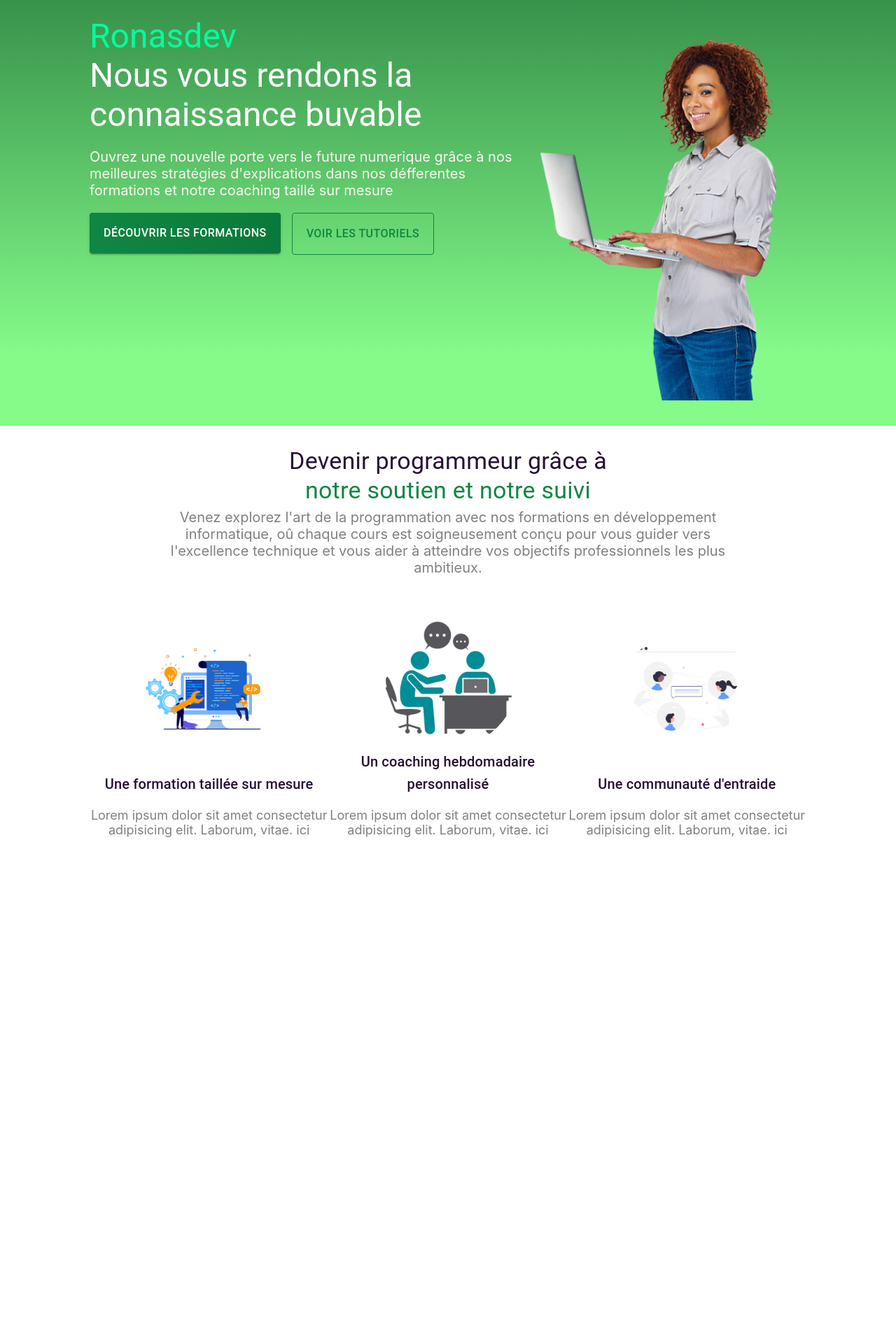
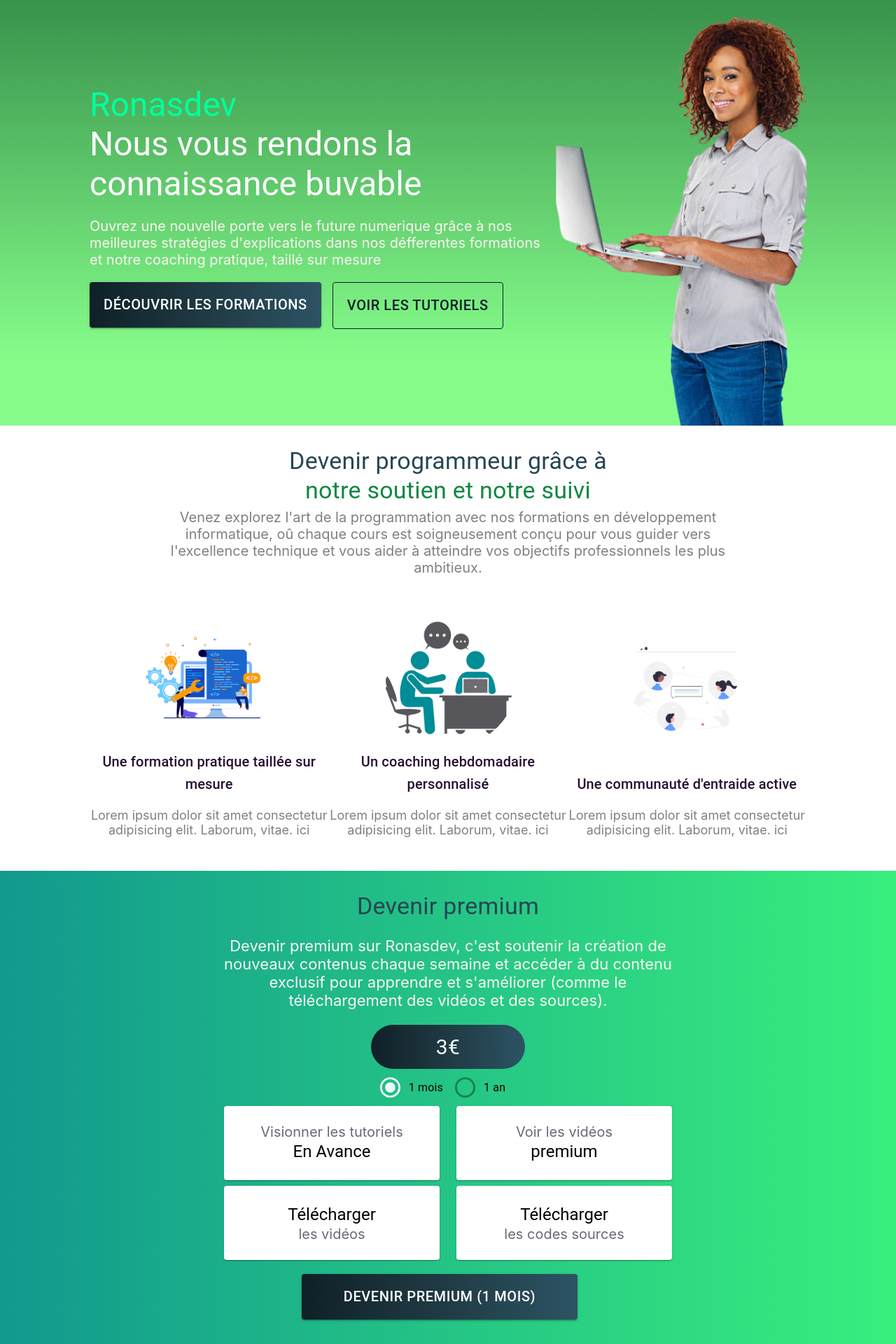
Before and after one commit to RobertEnagnon/plateforme, a React (Create React App) app: page / in a window 1280 px wide. Shown: the part 80-2000 px from the top of the page at 70% size. Before the commit the page ends 1324 px from the top, so only its background shows below. Built offline with nearby package versions, Linux system fonts and the light colour scheme.

Commit message:
partie dévenir premium

```diff
--- a/src/components/banner/Banner.css
+++ b/src/components/banner/Banner.css
@@ -4,17 +4,7 @@
     background: #36904A;
     background: linear-gradient(to bottom, #36904A 1%, #85FC8A 84%);
 }
-.banner .right{
-    background-image: url("../../assets//images/banner.png") ;
-    background-repeat: no-repeat;
-    background-position: center;
-    background-size: contain;
-    width: 500px;
-    float: right;
-    height: 78vh;
-    /*padding-top: 100px;*/
-    transform: matrix(-1,0,0,1,0,0);
-}
+
 .ronasdev{
     color: rgb(0, 255, 157);
 }
@@ -23,16 +13,15 @@
     color: rgb(253, 243, 243);
     font-size: 20px;
 }
-.trainingButton{
-    background: #108643;
-    /* font-size: 20px; */
-    background: linear-gradient(90deg, #108643 0%, #108643 6%, rgba(9,121,59,1) 100%);
-    word-wrap: none;
+
+
+.banner .right{
+    background-image: url("../../assets//images/banner.png") ;
+    background-repeat: no-repeat;
+    background-position: center;
+    background-size: cover;
+    width: 600px;
+    float: right;
+    min-height: 78vh;
+    transform: matrix(-1,0,0,1,0,0);
 }
-.trainingButton:hover{
-    letter-spacing: 1px;
-    transition: ease-in all 0.3s;
-    color: #108643;
-    background: rgb(242,237,237);
-    background: linear-gradient(90deg, rgba(242,237,237,1) 0%, rgba(223,221,221,1) 6%, rgba(180,237,206,1) 100%);
-}
--- a/src/components/banner/Banner.jsx
+++ b/src/components/banner/Banner.jsx
@@ -5,9 +5,9 @@
 
 const TutoButton = styled(Button)({
     backgroundColor: 'transparent',
-    borderColor: '#108643',
-    color: '#108643',
-    fontSize: "16px",
+    borderColor: '#0F2027',
+    color: '#0F2027',
+    fontSize: "20px",
     padding:"15px 20px",
     transition:"ease-in all 0.3s",
     '&:hover':{
@@ -30,23 +30,24 @@
             display:"flex",
             justifyContent:'center',
             alignItems:"center",
-            overFow: "hidden",
+            overflow: "hidden",
         }}
     >
-        <Stack direction={'row'} sx={{display:"flex", justifyContent:"space-between", width:"80%"}} >
-            <Box maxWidth={'60%'} pt={5}>
+
+        <Stack direction={'row'} sx={{display:"flex", justifyContent:"space-between", alignItems:'center', width:"80%", minHeight:{md:'78vh'}}}>
+            <Box maxWidth={'65%'} >
                 <Typography color={"white"} variant="h3">
                     <span className="ronasdev">Ronasdev</span> <br />
                     Nous vous rendons la connaissance buvable
                 </Typography>
                 <p className="principal">
                     Ouvrez une nouvelle porte vers le future numerique grâce à nos
-                    meilleures stratégies d'explications dans nos défferentes formations et notre coaching taillé sur mesure
+                    meilleures stratégies d'explications dans nos défferentes formations et notre coaching pratique, taillé sur mesure
                 </p>
                 <Stack direction={'row'} gap={2}>
                     <Link to={"/formations"} color="inherit">
-                        <Button variant="contained" className="trainingButton" sx={{
-                                fontSize:"16px", padding:"15px 20px",transition: 'ease-in all 0.3s'
+                        <Button variant="contained" className="btnFirst" sx={{
+                                 padding:"15px 20px"
                             }} >
                             Découvrir les formations
                         </Button>
--- a/src/components/feed/Feed.css
+++ b/src/components/feed/Feed.css
@@ -8,9 +8,7 @@
     max-width: 90%;
     text-align: center;
 }
-.top .title span:first-of-type{
-    color:#271033 !important;
-}
+
 .top .title span:last-of-type{
     color: #108643 !important;
 }
--- a/src/components/feed/Feed.jsx
+++ b/src/components/feed/Feed.jsx
@@ -21,9 +21,9 @@
             </p>
         </div>
         <Stack direction="row" gap="1" className="bottom" sx={{maxWidth:"80%"}}  mt={5}>
-            <Strategy src={TailorMade} title="Une formation taillée sur mesure" >Lorem ipsum dolor sit amet consectetur adipisicing elit. Laborum, vitae. ici</Strategy>
+            <Strategy src={TailorMade} title="Une formation pratique taillée sur mesure" >Lorem ipsum dolor sit amet consectetur adipisicing elit. Laborum, vitae. ici</Strategy>
             <Strategy src={Mentoring} title="Un coaching hebdomadaire personnalisé" >Lorem ipsum dolor sit amet consectetur adipisicing elit. Laborum, vitae. ici</Strategy>
-            <Strategy src={Community} title="Une communauté d'entraide" >Lorem ipsum dolor sit amet consectetur adipisicing elit. Laborum, vitae. ici</Strategy>
+            <Strategy src={Community} title="Une communauté d'entraide active" >Lorem ipsum dolor sit amet consectetur adipisicing elit. Laborum, vitae. ici</Strategy>
         </Stack>
     </Stack>
   )
--- /dev/null
+++ b/src/components/quickPremium/QuickPremium.css
@@ -0,0 +1,30 @@
+.quickPremium{
+    background: #11998e;  /* fallback for old browsers */
+    background: -webkit-linear-gradient(to left, #38ef7d, #11998e);  /* Chrome 10-25, Safari 5.1-6 */
+    background: linear-gradient(to left, #38ef7d, #11998e); /* W3C, IE 10+/ Edge, Firefox 16+, Chrome 26+, Opera 12+, Safari 7+ */
+    width: 100%;
+    display: flex;
+    justify-content: center;
+    text-align: center;
+    padding: 30px 0;
+
+}
+.quickPremium p{
+    color: rgb(253, 243, 243);
+    font-size: 22px;
+}
+#premium{
+    color: #ecf8f8;
+    background: #0F2027;  /* fallback for old browsers */
+    background: -webkit-linear-gradient(to left, #2C5364, #203A43, #0F2027);  /* Chrome 10-25, Safari 5.1-6 */
+    background: linear-gradient(to left, #2C5364, #203A43, #0F2027); /* W3C, IE 10+/ Edge, Firefox 16+, Chrome 26+, Opera 12+, Safari 7+ */
+
+    width: 200px;
+    margin: auto;
+    padding: 10px 10px;
+    font-size: 30px;
+    border-radius: 50px;
+}
+.quickPremium h5{
+    color: black;
+}
--- /dev/null
+++ b/src/components/quickPremium/QuickPremium.jsx
@@ -0,0 +1,72 @@
+import { Box, Button, FormControl, FormControlLabel, FormLabel, Grid, Paper, Radio, RadioGroup, Stack, Typography } from '@mui/material'
+import './QuickPremium.css'
+import styled from '@emotion/styled';
+import { Link } from 'react-router-dom';
+import { useState } from 'react';
+
+const Item = styled(Paper)(({ theme }) => ({
+    backgroundColor: '#fff',
+    padding: '25px',
+    textAlign: 'center',
+    color: "#6d6875",
+  }));
+
+const QuickPremium = () => {
+    const [premium, setPremium] = useState(3)
+    const [premiumType, setPremiumType] = useState("mois")
+
+    const handlePremium = (e)=>{
+        const value = e.target.value === 'month' ? 3: 30;
+        const type = e.target.value === 'month' ? "Mois": "An";
+        setPremium(value)
+        setPremiumType(type);
+    }
+
+  return (
+    <Box  className="quickPremium"  >
+        <Stack sx={{width:"50%", justifyContent:'center'}} direction={'column'}>
+            <Box>
+                <Typography variant='h4'>Devenir premium</Typography>
+                <p>Devenir premium sur Ronasdev, c'est soutenir la création de nouveaux contenus
+                    chaque semaine et accéder à du contenu exclusif pour apprendre et
+                    s'améliorer (comme le téléchargement des vidéos et des sources).
+                </p>
+            </Box>
+            <Stack direction='column' >
+
+                <FormControl >
+                    <FormLabel id="premium">{premium}€</FormLabel>
+                    <RadioGroup onChange={handlePremium} row aria-labelledby="premium" name="premium" defaultValue="month" style={{display:"flex",justifyContent:"center"}}>
+                        <FormControlLabel value="month" control={<Radio  size="large" sx={{color: "#108643",'&.Mui-checked': {color: "#ecf8f8",},}}/>} label="1 mois" />
+                        <FormControlLabel value="year" control={<Radio size="large"sx={{color: "#108643",'&.Mui-checked': {color: "#ecf8f8",},}}/>} label="1 an" />
+                    </RadioGroup>
+                </FormControl>
+
+                <Grid container rowSpacing={1} columnSpacing={{ xs: 1, sm: 2, md: 3 }} sx={{justifyContent:'center', fontSize:'20px'}}>
+                    <Grid item xs={6}>
+                        <Item>Visionner les tutoriels <Typography variant='h5'>En Avance</Typography></Item>
+                    </Grid>
+                    <Grid item xs={6}>
+                        <Item>Voir les vidéos <Typography variant='h5'>premium</Typography></Item>
+                    </Grid>
+                    <Grid item xs={6}>
+                        <Item><Typography variant='h5'>Télécharger</Typography>les vidéos</Item>
+                    </Grid>
+                    <Grid item xs={6}>
+                        <Item><Typography variant='h5'>Télécharger</Typography>les codes sources</Item>
+                    </Grid>
+                    <Link to={"/premium"} color="inherit">
+                            <Button variant="contained" className="btnFirst" sx={{
+                                    padding:"15px 60px",margin: "20px 0"
+                                }} >
+                            Devenir Premium (<span>1 {premiumType}</span>)
+                            </Button>
+                        </Link >
+                </Grid>
+            </Stack>
+        </Stack>
+    </Box>
+  )
+}
+
+export default QuickPremium
--- a/src/index.css
+++ b/src/index.css
@@ -17,3 +17,25 @@
   font-family: source-code-pro, Menlo, Monaco, Consolas, 'Courier New',
     monospace;
 }
+h4{
+  color: #264653 !important;
+}
+.btnFirst{
+  /* background: #36904a;
+  background: linear-gradient(90deg, #36904a 0%, #51a556 35%, #00cc99 100%);  */
+  background: #0F2027;  /* fallback for old browsers */
+  background: -webkit-linear-gradient(to left, #2C5364, #203A43, #0F2027);  /* Chrome 10-25, Safari 5.1-6 */
+  background: linear-gradient(to left, #2C5364, #203A43, #0F2027); /* W3C, IE 10+/ Edge, Firefox 16+, Chrome 26+, Opera 12+, Safari 7+ */
+
+  word-wrap: none;
+  font-size: 20px !important;
+  transition: ease-in all 0.3s;
+}
+
+.btnFirst:hover{
+  letter-spacing: 1px;
+  transition: ease-in all 0.3s;
+  color: #108643;
+  background: rgb(242,237,237);
+  background: linear-gradient(90deg, rgba(242,237,237,1) 0%, rgba(223,221,221,1) 6%, rgba(180,237,206,1) 100%);
+}
--- a/src/pages/home/Home.jsx
+++ b/src/pages/home/Home.jsx
@@ -2,11 +2,13 @@
 import  './Home.css'
 import Banner from '../../components/banner/Banner'
 import Feed from '../../components/feed/Feed'
+import QuickPremium from '../../components/quickPremium/QuickPremium'
 const Home = () => {
   return (
     <div className='home'>
         <Banner/>
         <Feed/>
+        <QuickPremium/>
     </div>
   )
 }
```
